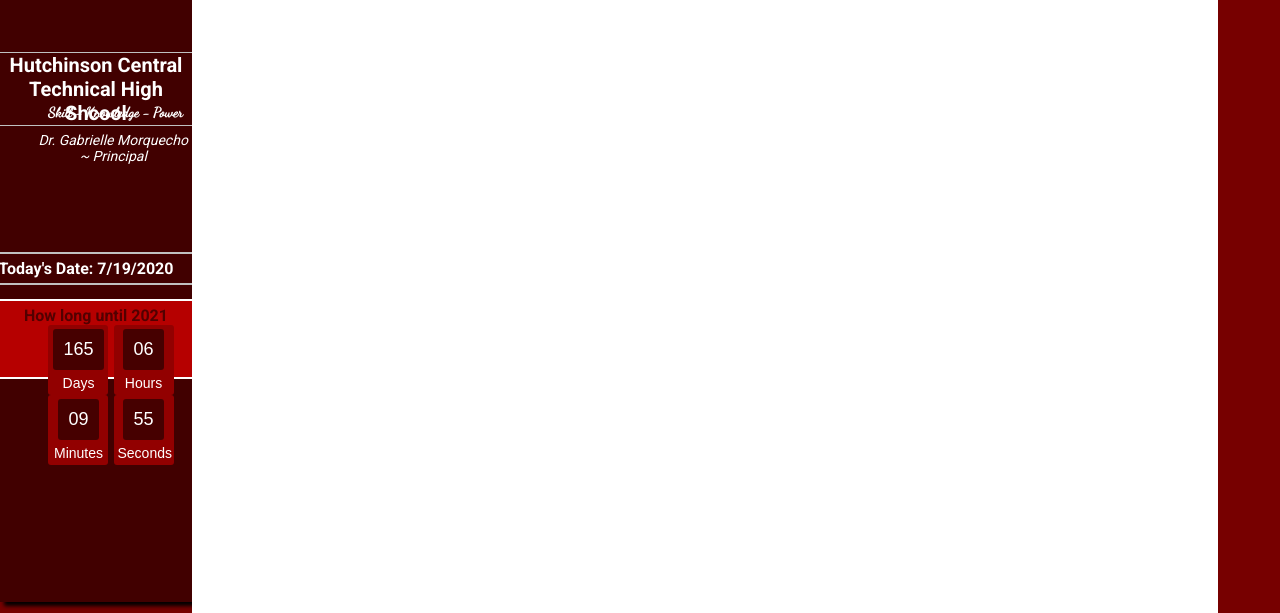
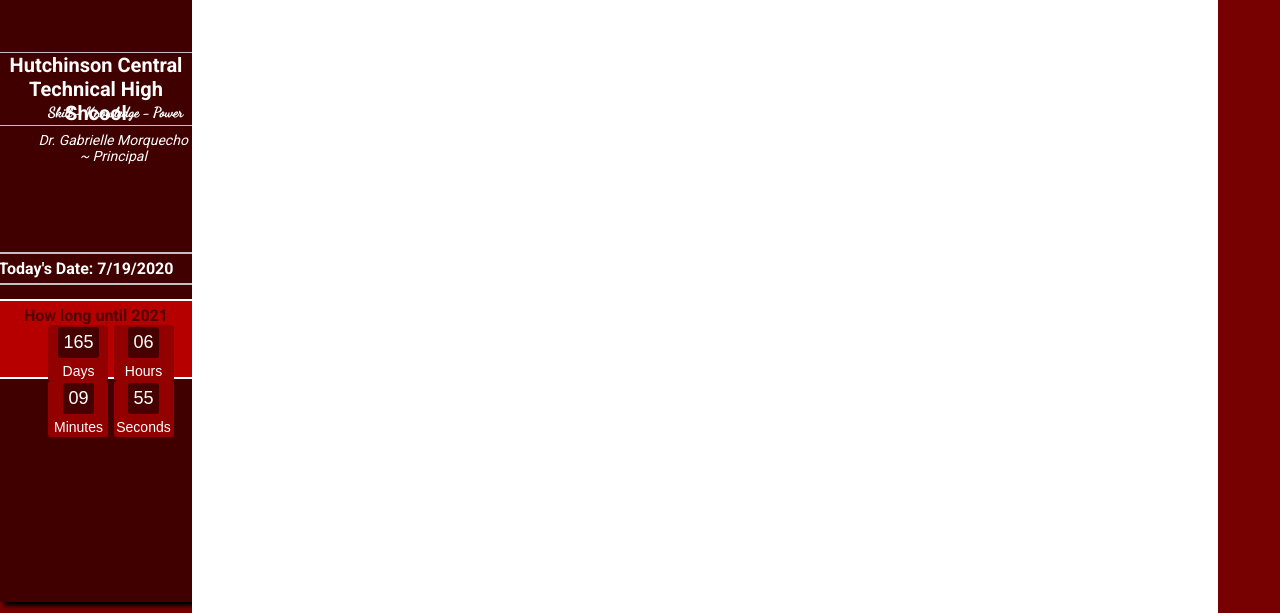
Before and after one commit to m3hedi/test2, a plain HTML site: page index.html in a window 1280 px wide. Shown: the part 212-825 px from the top of the page. Drawn offline with nearby package versions, Linux system fonts and the light colour scheme.

Commit message:
Add files via upload

```diff
--- a/css/main.scss
+++ b/css/main.scss
@@ -215,7 +215,7 @@ nav{
 }
 
 #clockdiv > div{
-      padding: 4px;
+      padding: 2px;
       border-radius: 3px;
       background: #920000;
       display: inline-block;
@@ -223,7 +223,7 @@ nav{
 }
 
 #clockdiv div > span{
-      padding: 10px;
+      padding: 5px;
       border-radius: 3px;
       background: #3a0000da;
       display: inline-block;
```
Also changed, not shown: css/main.css, 1 other file.
